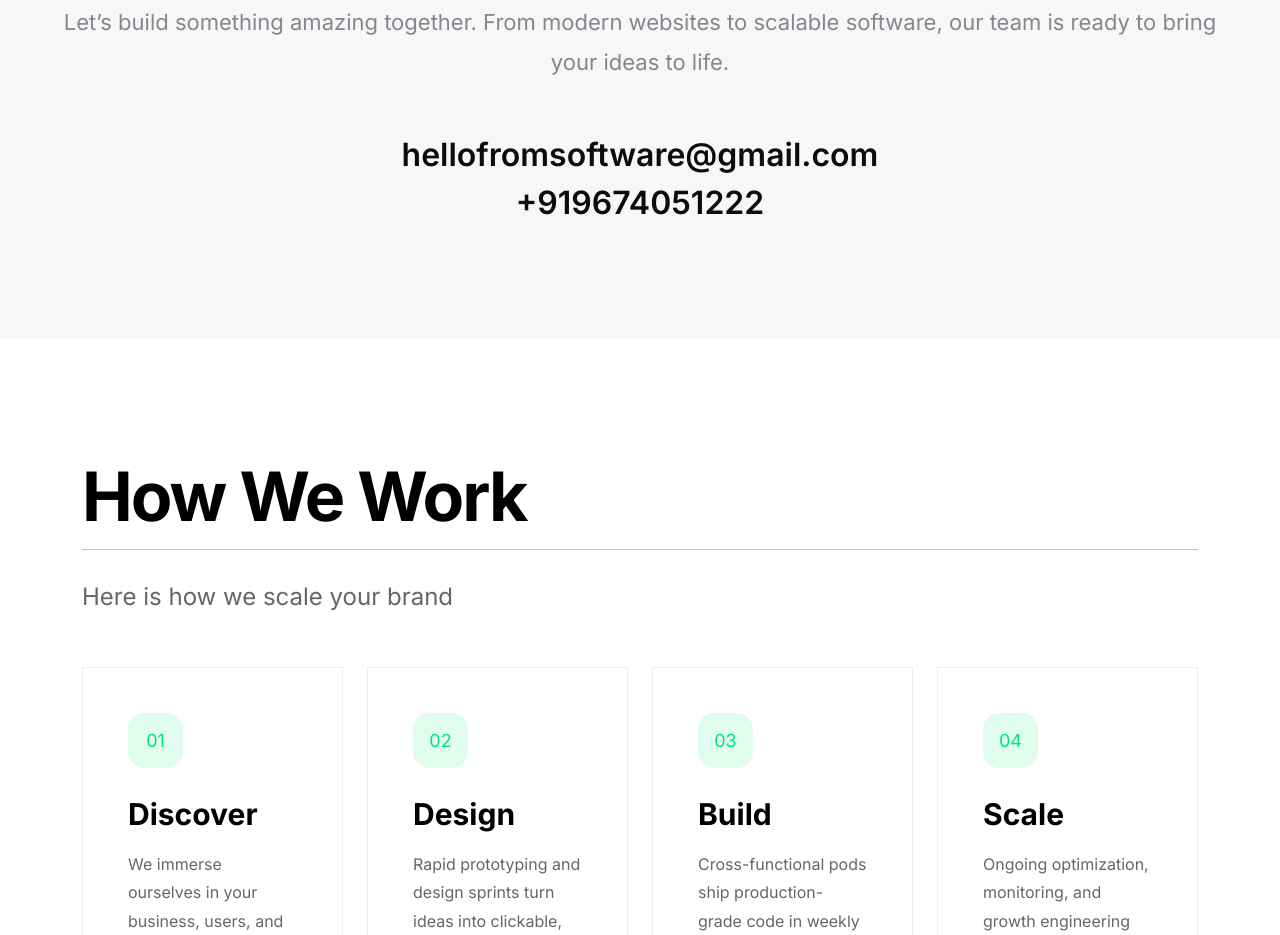
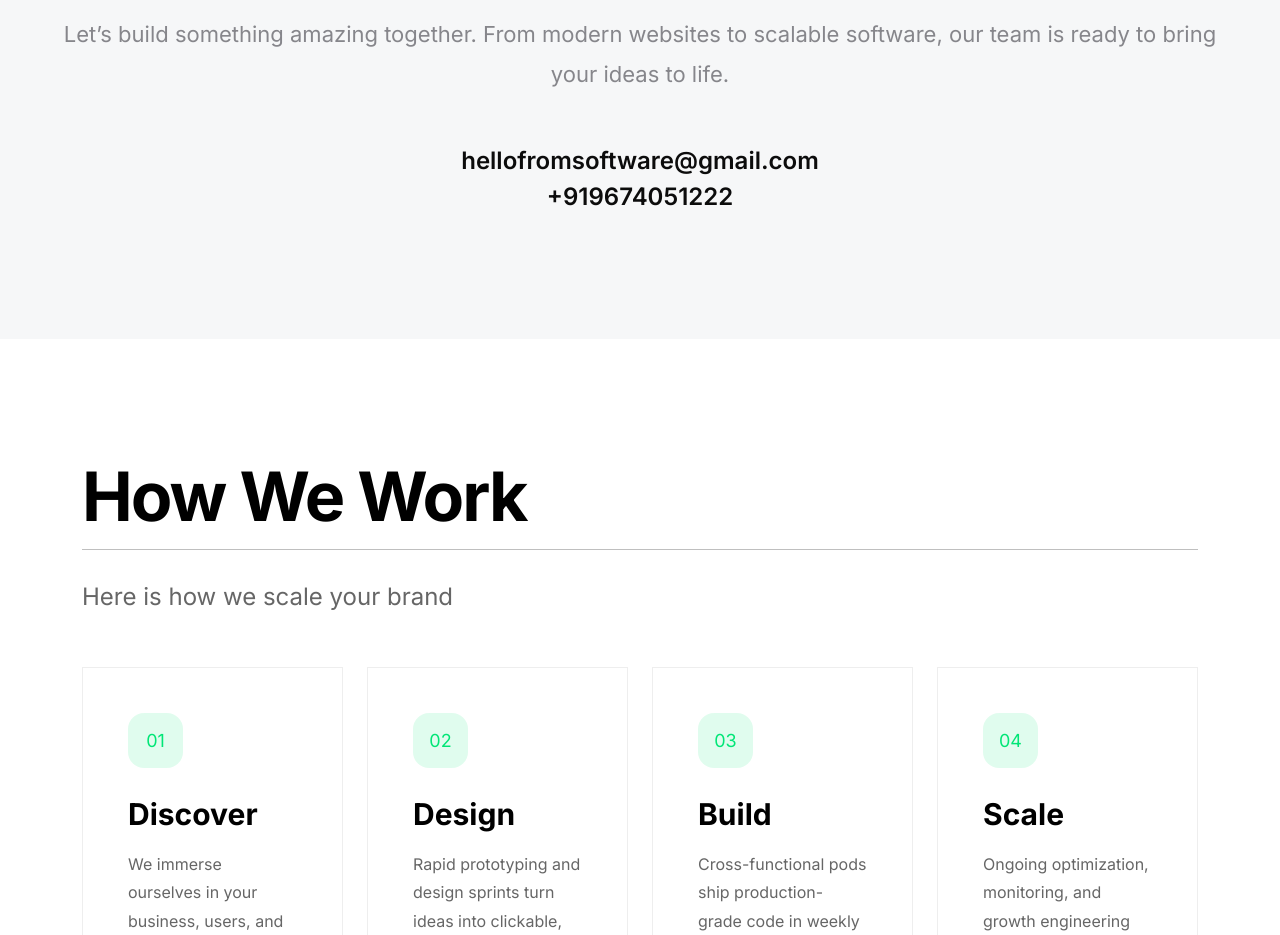
Before and after one commit to hellofromsoftware/another, a plain HTML site: page index.html in a window 1280 px wide. Shown: the part 2445-3380 px from the top of the page. Drawn offline with nearby package versions, Linux system fonts and the light colour scheme.

Commit message:
Add files via upload

```diff
--- a/index.html
+++ b/index.html
@@ -355,14 +355,14 @@
 
 
 
-                        <span style="font-size: 32px; color: #0c0c0c; font-weight: 600;">
+                        <span style="font-size: 24px; color: #0c0c0c; font-weight: 600;">
                             hellofromsoftware@gmail.com
                         </span>
 
 
                         <br>
 
-                        <span style="font-size: 32px; color: #0c0c0c; font-weight: 600;">
+                        <span style="font-size: 24px; color: #0c0c0c; font-weight: 600;">
                             +919674051222
                         </span>
 
```
